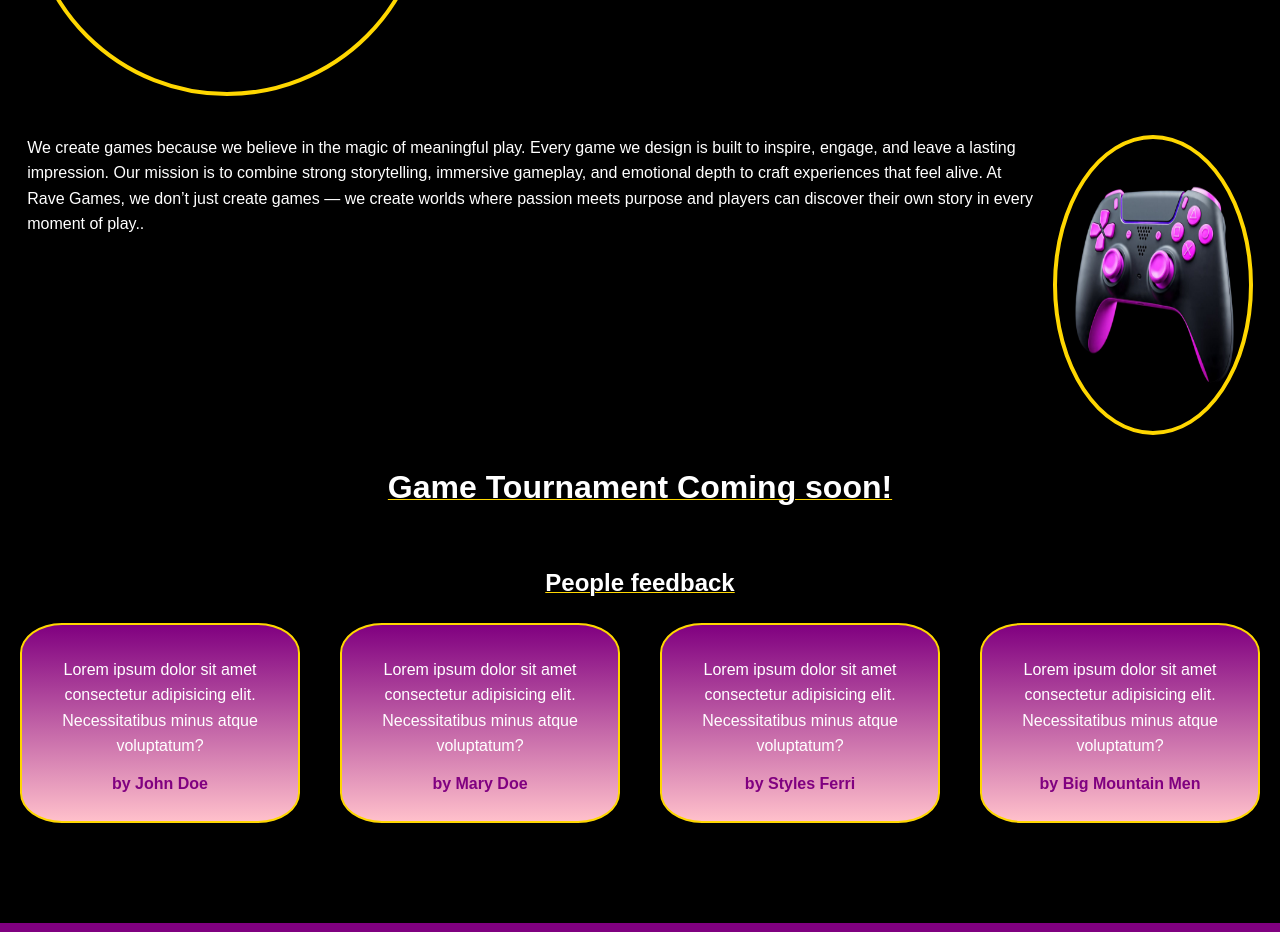
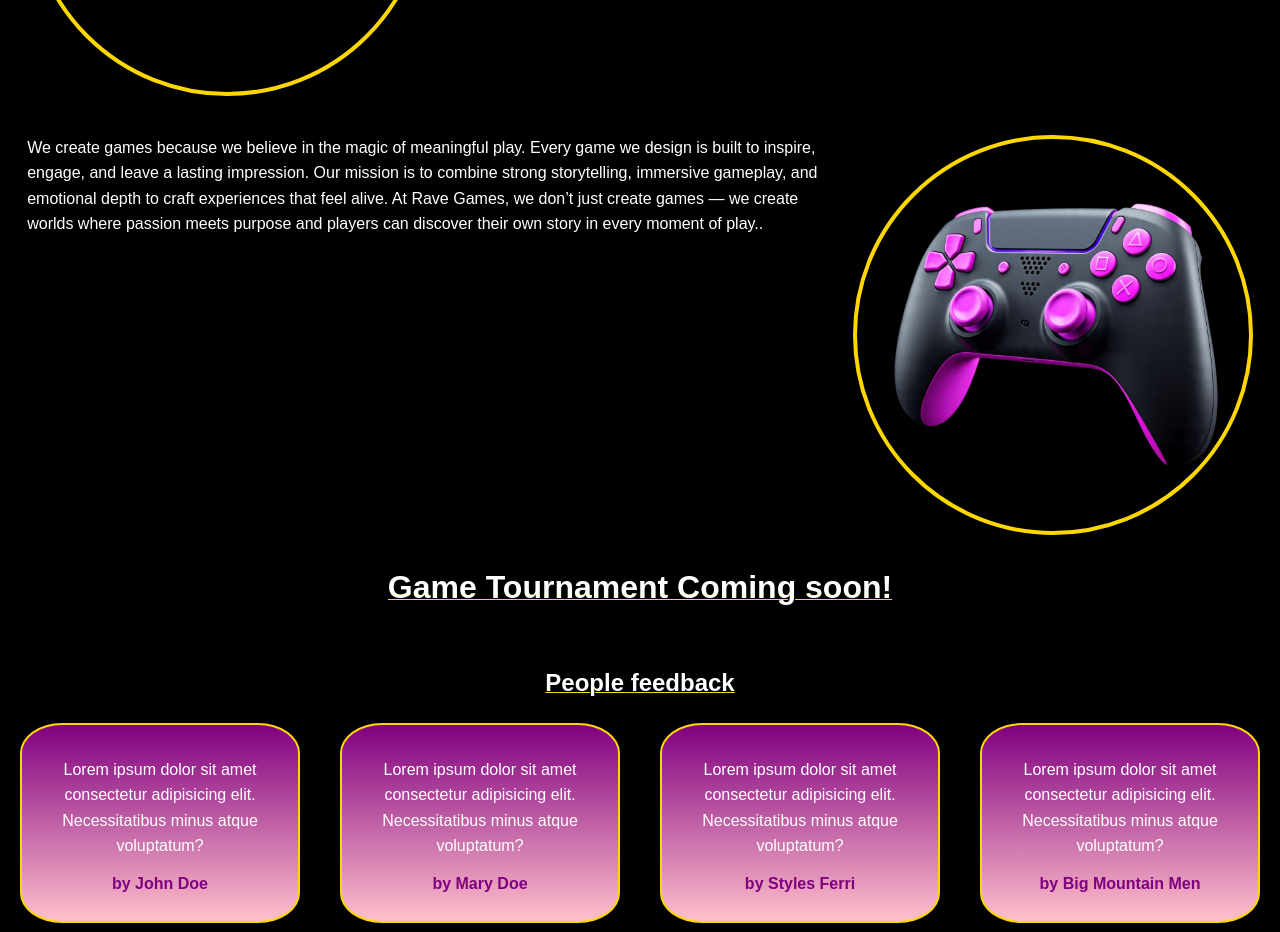
Before and after one commit to mbstyles2/RaveGamesv1, a plain HTML site: page index.html in a window 1280 px wide. Shown: the part 3300-4232 px from the top of the page. Drawn offline with Linux system fonts and the light colour scheme; a web font is replaced by a local one.

Commit message:
Update index.html

```diff
--- a/index.html
+++ b/index.html
@@ -119,7 +119,7 @@
 
         <div class="info">
           <p>We create games because we believe in the magic of meaningful play. Every game we design is built to inspire, engage, and leave a lasting impression. Our mission is to combine strong storytelling, immersive gameplay, and emotional depth to craft experiences that feel alive. At Rave Games, we don’t just create games — we create worlds where passion meets purpose and players can discover their own story in every moment of play..</p>
-          <img src="/img/IMG-20250930-WA0024.png" width="200px" height="300px" alt="crowd">
+          <img src="/img/IMG-20250930-WA0024.png" width="400px"  alt="crowd">
         </div>
 
         <h1 class="head" style="text-align: center;">Game Tournament Coming soon!</h1>
```
